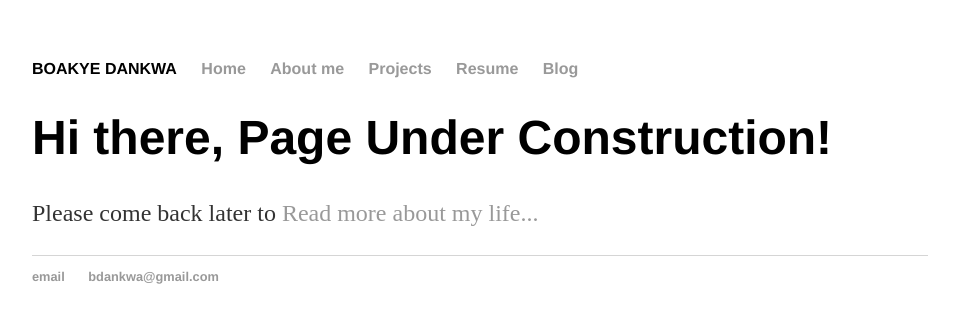
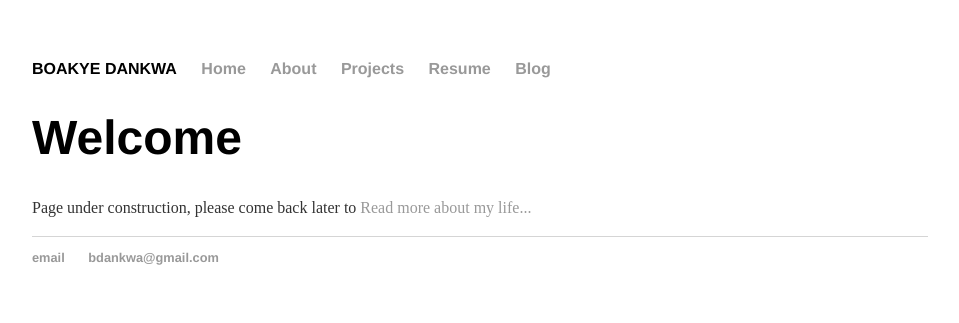
Before and after one commit to bdankwa/bdankwa.github.io, a Jekyll site: the page built from index.html, in a window 1280 px wide. Shown: the top 323 px of the page, without its empty margins (160-1119 px from the left). Built offline with Jekyll 4.4.1, drawn with Linux system fonts in a browser that asks for light colours.

Commit message:
Added some content

```diff
--- a/_layouts/default.html
+++ b/_layouts/default.html
@@ -10,8 +10,8 @@
     		<ul>
 			<li><b href="/">BOAKYE DANKWA</b></li>
         		<li><a href="/">Home</a></li>
-						<li><a href="/about/"{% if page.url contains "/about/" %}class="active"{% endif %}>About me</a></li>
-						<li><a href="/cv">Projects</a></li>
+						<li><a href="/about/"{% if page.url contains "/about/" %}class="active"{% endif %}>About</a></li>
+						<li><a href="/projects/"{% if page.url contains "/projects/" %}class="active"{% endif %}>Projects</a></li>
         		<li><a href="/cv">Resume</a></li>
         		<li><a href="/blog">Blog</a></li>
     		</ul>
--- a/css/main.css
+++ b/css/main.css
@@ -24,7 +24,7 @@ h1 {
     font-family:'Helvetica', 'Arial', 'Sans-Serif';
 }
 p {
-    font-size: 1.5em;
+    font-size: 1em;
     line-height: 1.4em;
     color: #333;
 }
--- a/index.html
+++ b/index.html
@@ -3,6 +3,6 @@ layout: default
 title: Boakye Dankwa
 ---
 <div class="blurb">
-	<h1>Hi there, Page Under Construction!</h1>
-	<p>Please come back later to <a href="/about">Read more about my life...</a></p>
+	<h1>Welcome</h1>
+	<p>Page under construction, please come back later to <a href="/about">Read more about my life...</a></p>
 </div><!-- /.blurb -->
```
Also changed, not shown: about/index.html (added, +29 -0 lines), about/index.md (deleted, +0 -23 lines), projects/index.html (added, +11 -0 lines).
